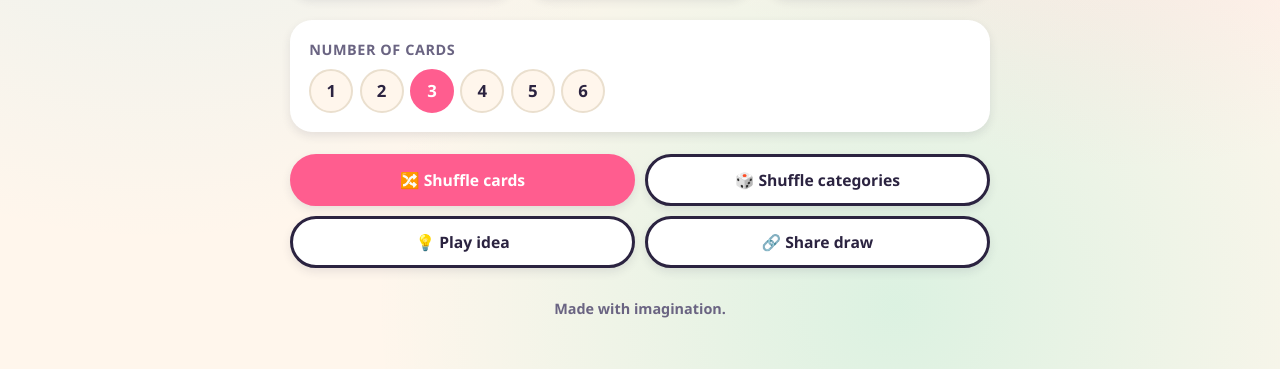
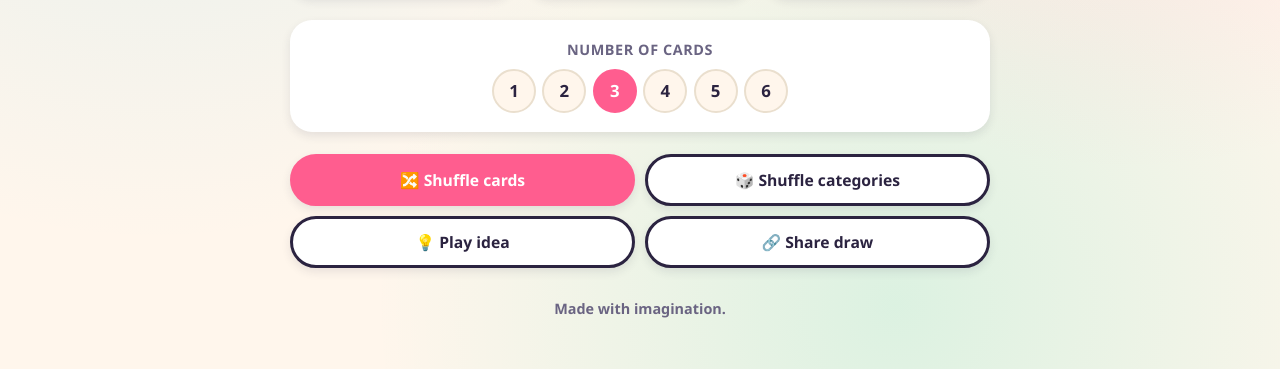
Before and after one commit to dasistdaniel/StoryMoji, a website built with Vite: page index.html in a window 1280 px wide. Shown: the part 431-800 px from the top of the page. Built offline with nearby package versions, Linux system fonts and the light colour scheme.

Commit message:
Centre the "number of cards" control
The label and the 1–6 chips now sit centred in their box (justify-content
on .controls / .chips, align-items on .control) instead of left-aligned.

Co-Authored-By: Claude Sonnet 5 <noreply@anthropic.com>
Claude-Session: https://claude.ai/code/session_01YUNuv7G856rhj9KtEWGc9o

```diff
--- a/src/style.css
+++ b/src/style.css
@@ -342,6 +342,7 @@ body {
 .controls {
   display: flex;
   flex-wrap: wrap;
+  justify-content: center;
   gap: 1rem;
   padding: clamp(0.8rem, 3vw, 1.2rem);
   background: var(--bg-2);
@@ -352,8 +353,9 @@ body {
 .control {
   display: flex;
   flex-direction: column;
+  align-items: center;
   gap: 0.5rem;
-  flex: 1 1 14rem;
+  flex: 0 1 auto;
 }
 
 .control__label {
@@ -366,6 +368,7 @@ body {
 
 .chips {
   display: flex;
+  justify-content: center;
   gap: 0.4rem;
   flex-wrap: wrap;
 }
```
